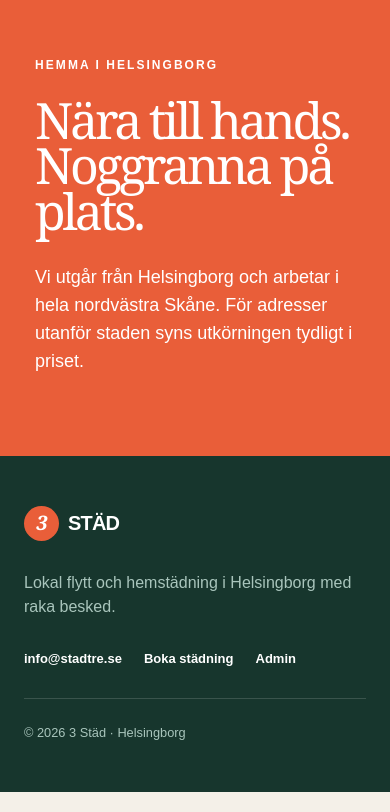
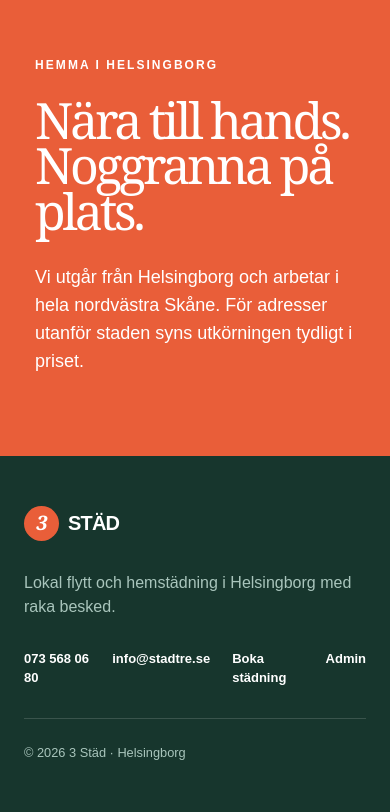
Before and after one commit to adlounid/trestad, a Next.js app: page / in a window 390 px wide. Shown: the part 5155-5967 px from the top of the page. Built offline with nearby package versions, Linux system fonts and the light colour scheme.

Commit message:
Add contact phone number

```diff
--- a/app/booking-experience.tsx
+++ b/app/booking-experience.tsx
@@ -134,7 +134,7 @@
       </section>
 
       <section className="local-section"><div className="local-badge">56°03′N<br />12°42′E</div><div><p className="eyebrow">HEMMA I HELSINGBORG</p><h2>Nära till hands.<br />Noggranna på plats.</h2><p>Vi utgår från Helsingborg och arbetar i hela nordvästra Skåne. För adresser utanför staden syns utkörningen tydligt i priset.</p></div></section>
-      <footer><div className="footer-brand"><span className="brand-mark">3</span><span>STÄD</span></div><p>Lokal flytt och hemstädning i Helsingborg med raka besked.</p><div className="footer-links"><a href="mailto:info@stadtre.se">info@stadtre.se</a><a href="#boka">Boka städning</a><a href="/admin">Admin</a></div><small>© 2026 3 Städ · Helsingborg</small></footer>
+      <footer><div className="footer-brand"><span className="brand-mark">3</span><span>STÄD</span></div><p>Lokal flytt och hemstädning i Helsingborg med raka besked.</p><div className="footer-links"><a href="tel:+46735680680">073 568 06 80</a><a href="mailto:info@stadtre.se">info@stadtre.se</a><a href="#boka">Boka städning</a><a href="/admin">Admin</a></div><small>© 2026 3 Städ · Helsingborg</small></footer>
     </main>
   );
 }
```
